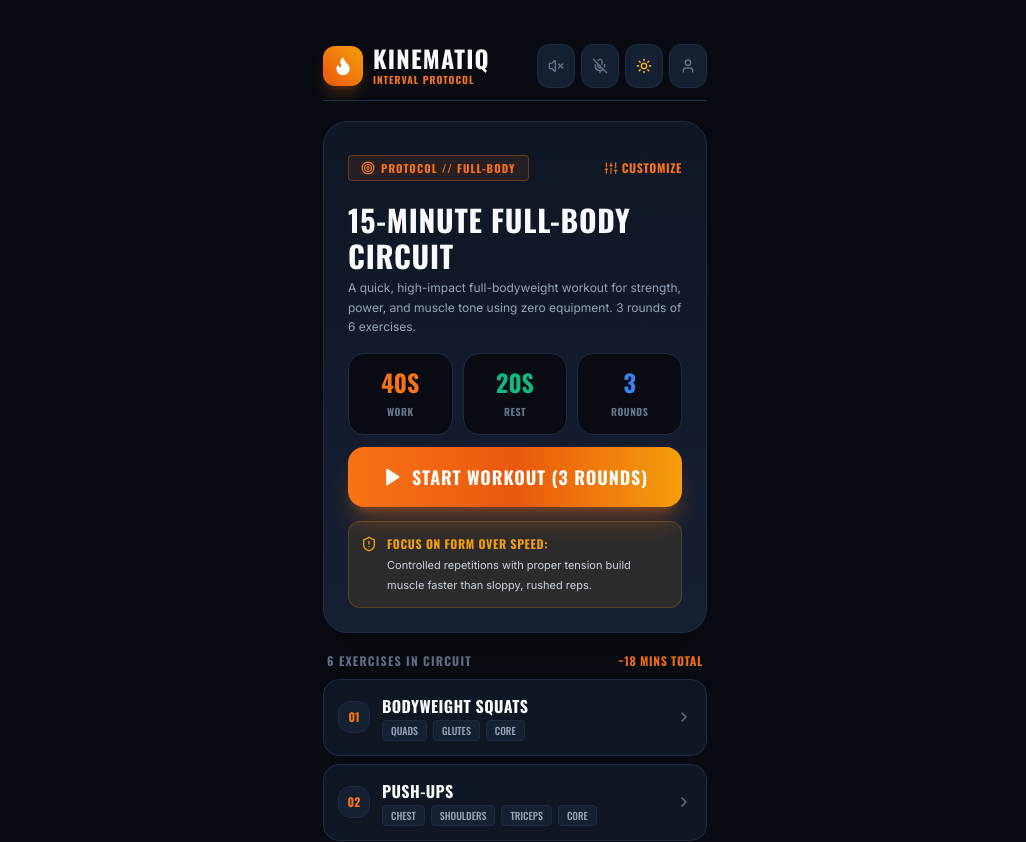
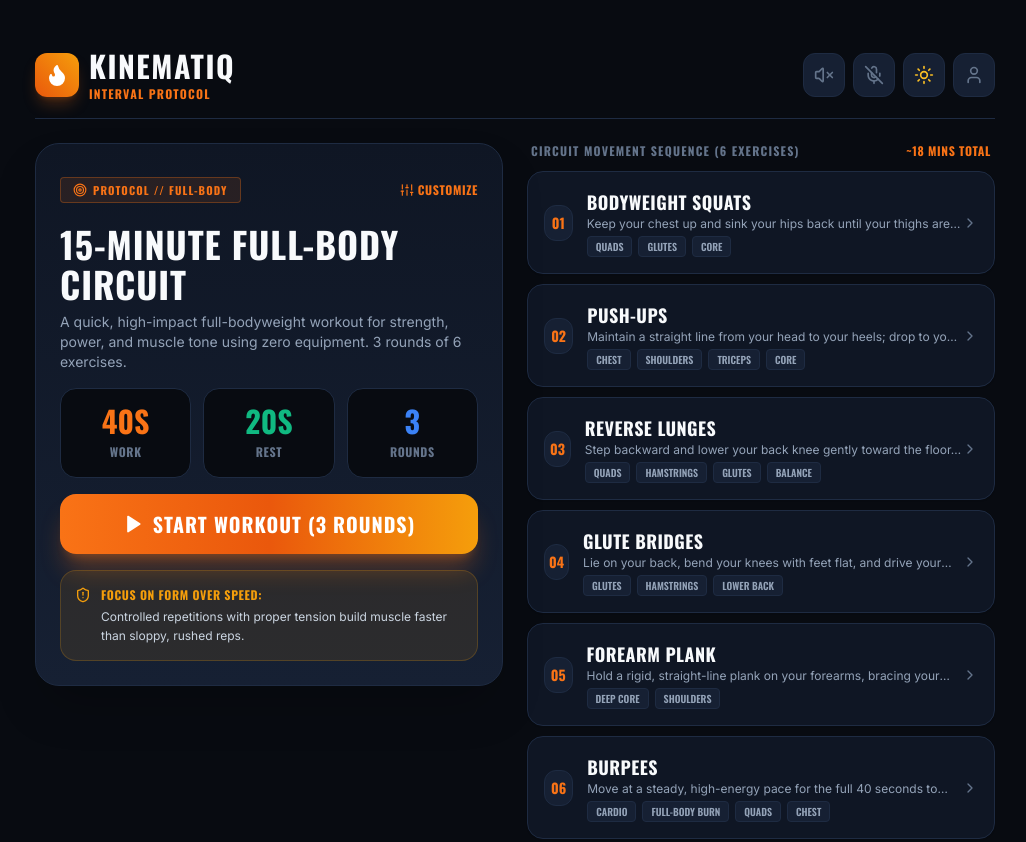
Before and after one commit to Aswin-2266/Kinematiq, a Next.js app: page / in a window 1280 px wide. Shown: the top 842 px of the page, without its empty margins (122-1148 px from the left). Built offline with nearby package versions, Linux system fonts and the light colour scheme.

Commit message:
feat: responsive widescreen desktop layout and split-screen workout timer

```diff
--- a/src/app/page.tsx
+++ b/src/app/page.tsx
@@ -18,8 +18,8 @@ import {
   Sliders,
   User as UserIcon,
   CheckCircle2,
-  Zap,
-  Target
+  Target,
+  Sparkles
 } from "lucide-react";
 import { DEFAULT_ROUTINE } from "@/data/defaultRoutine";
 import { WorkoutTimer } from "@/components/WorkoutTimer";
@@ -31,8 +31,8 @@ import { formatTime } from "@/lib/utils";
 
 export default function Home() {
   const [theme, setTheme] = useState<"dark" | "light">("dark");
-  const [soundEnabled, setSoundEnabled] = useState(false); // Default OFF as requested
-  const [voiceEnabled, setVoiceEnabled] = useState(false); // Default OFF as requested
+  const [soundEnabled, setSoundEnabled] = useState(false); // Default OFF
+  const [voiceEnabled, setVoiceEnabled] = useState(false); // Default OFF
   const [isWorkingOut, setIsWorkingOut] = useState(false);
   const [routine, setRoutine] = useState<Routine>(DEFAULT_ROUTINE);
   const [sessions, setSessions] = useState<WorkoutSession[]>([]);
@@ -94,25 +94,25 @@ export default function Home() {
   };
 
   return (
-    <div className="min-h-screen bg-[var(--bg-primary)] text-[var(--text-primary)] flex flex-col justify-between p-4 md:p-8 max-w-md mx-auto transition-colors duration-150 [scrollbar-gutter:stable]">
+    <div className="min-h-screen bg-[var(--bg-primary)] text-[var(--text-primary)] flex flex-col justify-between p-4 md:p-8 max-w-5xl mx-auto transition-colors duration-150 [scrollbar-gutter:stable]">
       {/* Tactical Top Bar */}
-      <header className="flex items-center justify-between py-3 border-b border-[var(--border-subtle)]">
+      <header className="flex items-center justify-between py-3 md:py-4 border-b border-[var(--border-subtle)]">
         <div className="flex items-center gap-2.5">
-          <div className="w-10 h-10 rounded-xl bg-gradient-to-tr from-orange-600 to-amber-500 flex items-center justify-center text-white shadow-lg shadow-orange-500/25">
-            <Flame className="w-5 h-5 fill-current" />
+          <div className="w-10 h-10 md:w-11 md:h-11 rounded-xl bg-gradient-to-tr from-orange-600 to-amber-500 flex items-center justify-center text-white shadow-lg shadow-orange-500/25">
+            <Flame className="w-5 h-5 md:w-6 md:h-6 fill-current" />
           </div>
           <div>
-            <h1 className="text-2xl font-display font-black tracking-wider uppercase text-[var(--text-primary)] leading-none">
+            <h1 className="text-2xl md:text-3xl font-display font-black tracking-wider uppercase text-[var(--text-primary)] leading-none">
               KINEMATIQ
             </h1>
-            <p className="text-[10px] font-display font-bold text-orange-500 tracking-widest uppercase mt-0.5">
+            <p className="text-[10px] md:text-xs font-display font-bold text-orange-500 tracking-widest uppercase mt-0.5">
               INTERVAL PROTOCOL
             </p>
           </div>
         </div>
 
         {/* Global Control Toggles */}
-        <div className="flex items-center gap-1.5">
+        <div className="flex items-center gap-2">
           {/* Sound Toggle (Default OFF) */}
           <button
             onClick={() => setSoundEnabled(!soundEnabled)}
@@ -124,7 +124,7 @@ export default function Home() {
             title={soundEnabled ? "Audio Sound: ON" : "Audio Sound: OFF (Tap to enable)"}
             aria-label="Toggle Sound"
           >
-            {soundEnabled ? <Volume2 className="w-4 h-4" /> : <VolumeX className="w-4 h-4" />}
+            {soundEnabled ? <Volume2 className="w-4 h-4 md:w-5 md:h-5" /> : <VolumeX className="w-4 h-4 md:w-5 md:h-5" />}
           </button>
 
           {/* Voice Coach Toggle (Default OFF) */}
@@ -138,7 +138,7 @@ export default function Home() {
             title={voiceEnabled ? "Voice Coach: ON" : "Voice Coach: OFF (Tap to enable)"}
             aria-label="Toggle Voice Coach"
           >
-            {voiceEnabled ? <Mic className="w-4 h-4" /> : <MicOff className="w-4 h-4" />}
+            {voiceEnabled ? <Mic className="w-4 h-4 md:w-5 md:h-5" /> : <MicOff className="w-4 h-4 md:w-5 md:h-5" />}
           </button>
 
           {/* Theme Switcher */}
@@ -148,7 +148,7 @@ export default function Home() {
             title={`Switch to ${theme === "dark" ? "Light" : "Dark"} Mode`}
             aria-label="Toggle Theme"
           >
-            {theme === "dark" ? <Sun className="w-4 h-4 text-amber-400" /> : <Moon className="w-4 h-4 text-slate-700" />}
+            {theme === "dark" ? <Sun className="w-4 h-4 md:w-5 md:h-5 text-amber-400" /> : <Moon className="w-4 h-4 md:w-5 md:h-5 text-slate-700" />}
           </button>
 
           {/* User Account / Profile */}
@@ -156,26 +156,31 @@ export default function Home() {
             onClick={() => setIsAuthOpen(true)}
             className={`p-2.5 rounded-xl border transition-all ${
               currentUser
-                ? "bg-gradient-to-tr from-orange-500 to-amber-500 text-white font-display font-bold text-xs"
+                ? "bg-gradient-to-tr from-orange-500 to-amber-500 text-white font-display font-bold text-xs md:text-sm px-3 flex items-center gap-1.5"
                 : "bg-[var(--bg-surface-elevated)] border-[var(--border-subtle)] text-[var(--text-primary)] hover:border-orange-500/40"
             }`}
             title={currentUser ? `Signed in as ${currentUser.name}` : "Sign In to sync with MongoDB"}
             aria-label="Account Settings"
           >
             {currentUser ? (
-              <span className="w-4 h-4 flex items-center justify-center font-black">
+              <>
+                <span className="w-4 h-4 md:w-5 md:h-5 flex items-center justify-center font-black">
                   {currentUser.name.charAt(0).toUpperCase()}
                 </span>
+                <span className="hidden md:inline font-display text-xs">{currentUser.name}</span>
+              </>
             ) : (
-              <UserIcon className="w-4 h-4 text-[var(--text-muted)]" />
+              <UserIcon className="w-4 h-4 md:w-5 md:h-5 text-[var(--text-muted)]" />
             )}
           </button>
         </div>
       </header>
 
-      {/* Main Content Area */}
-      <main className="flex-1 py-5 flex flex-col gap-5">
-        {/* Hero Circuit Card with Direct START Button */}
+      {/* Responsive Main Content: 1-col on Mobile, 2-col Widescreen on Laptop/Desktop */}
+      <main className="flex-1 py-6 grid grid-cols-1 md:grid-cols-12 gap-6 items-start">
+        {/* LEFT COLUMN: Hero Circuit Card & Workout History */}
+        <div className="md:col-span-6 flex flex-col gap-5">
+          {/* Hero Circuit Card */}
           <div className="relative overflow-hidden rounded-3xl bg-gradient-to-b from-[var(--bg-surface)] to-[var(--bg-surface-elevated)] border border-[var(--border-subtle)] p-6 shadow-2xl">
             {/* Tactical Badge & Customize Link */}
             <div className="flex items-center justify-between mb-3">
@@ -193,111 +198,68 @@ export default function Home() {
               </button>
             </div>
 
-          <h2 className="text-3xl font-display font-black tracking-wide text-[var(--text-primary)] mb-1 uppercase">
+            <h2 className="text-3xl md:text-4xl font-display font-black tracking-wide text-[var(--text-primary)] mb-2 uppercase">
               {routine.title}
             </h2>
 
-          <p className="text-xs text-[var(--text-secondary)] mb-4 leading-relaxed font-sans">
+            <p className="text-xs md:text-sm text-[var(--text-secondary)] mb-4 leading-relaxed font-sans">
               {routine.description}
             </p>
 
             {/* Quick Metrics Grid */}
-          <div className="grid grid-cols-3 gap-2.5 my-3">
-            <div className="p-3 rounded-2xl bg-[var(--bg-primary)] border border-[var(--border-subtle)] text-center">
-              <span className="block text-2xl font-display font-black text-orange-500">
+            <div className="grid grid-cols-3 gap-3 my-4">
+              <div className="p-3.5 rounded-2xl bg-[var(--bg-primary)] border border-[var(--border-subtle)] text-center">
+                <span className="block text-2xl md:text-3xl font-display font-black text-orange-500">
                   {routine.workDurationSeconds}S
                 </span>
-              <span className="text-[10px] font-display font-bold text-[var(--text-muted)] uppercase tracking-wider">
+                <span className="text-[10px] md:text-xs font-display font-bold text-[var(--text-muted)] uppercase tracking-wider">
                   WORK
                 </span>
               </div>
-            <div className="p-3 rounded-2xl bg-[var(--bg-primary)] border border-[var(--border-subtle)] text-center">
-              <span className="block text-2xl font-display font-black text-emerald-500">
+              <div className="p-3.5 rounded-2xl bg-[var(--bg-primary)] border border-[var(--border-subtle)] text-center">
+                <span className="block text-2xl md:text-3xl font-display font-black text-emerald-500">
                   {routine.restDurationSeconds}S
                 </span>
-              <span className="text-[10px] font-display font-bold text-[var(--text-muted)] uppercase tracking-wider">
+                <span className="text-[10px] md:text-xs font-display font-bold text-[var(--text-muted)] uppercase tracking-wider">
                   REST
                 </span>
               </div>
-            <div className="p-3 rounded-2xl bg-[var(--bg-primary)] border border-[var(--border-subtle)] text-center">
-              <span className="block text-2xl font-display font-black text-blue-500">
+              <div className="p-3.5 rounded-2xl bg-[var(--bg-primary)] border border-[var(--border-subtle)] text-center">
+                <span className="block text-2xl md:text-3xl font-display font-black text-blue-500">
                   {routine.totalRounds}
                 </span>
-              <span className="text-[10px] font-display font-bold text-[var(--text-muted)] uppercase tracking-wider">
+                <span className="text-[10px] md:text-xs font-display font-bold text-[var(--text-muted)] uppercase tracking-wider">
                   ROUNDS
                 </span>
               </div>
             </div>
 
-          {/* DIRECT START WORKOUT CTA INSIDE HERO CARD */}
+            {/* DIRECT START WORKOUT CTA */}
             <button
               onClick={() => setIsWorkingOut(true)}
-            className="w-full py-4 mt-2 px-6 rounded-2xl bg-gradient-to-r from-orange-500 via-orange-600 to-amber-500 text-white font-display font-black tracking-wider text-lg flex items-center justify-center gap-2.5 shadow-xl shadow-orange-500/30 active:scale-[0.98] transition-transform hover:brightness-105"
+              className="w-full py-4 mt-2 px-6 rounded-2xl bg-gradient-to-r from-orange-500 via-orange-600 to-amber-500 text-white font-display font-black tracking-wider text-lg md:text-xl flex items-center justify-center gap-2.5 shadow-xl shadow-orange-500/30 active:scale-[0.98] transition-transform hover:brightness-105"
             >
               <Play className="w-5 h-5 fill-current" />
               <span>START WORKOUT ({routine.totalRounds} ROUNDS)</span>
             </button>
 
             {/* Pro-Tip Quote */}
-          <div className="p-3 rounded-xl bg-amber-500/10 border border-amber-500/20 text-amber-500 text-xs leading-relaxed flex items-start gap-2.5 mt-3.5">
+            <div className="p-3.5 rounded-2xl bg-amber-500/10 border border-amber-500/20 text-amber-500 text-xs leading-relaxed flex items-start gap-2.5 mt-4">
               <ShieldAlert className="w-4 h-4 shrink-0 mt-0.5 text-amber-500" />
               <div>
                 <span className="font-display font-bold uppercase tracking-wider block mb-0.5">
                   FOCUS ON FORM OVER SPEED:
                 </span>
-              <span className="text-[11px] text-slate-300">
+                <span className="text-xs text-slate-300">
                   Controlled repetitions with proper tension build muscle faster than sloppy, rushed reps.
                 </span>
               </div>
             </div>
           </div>
 
-        {/* Exercises Preview List */}
-        <div className="flex flex-col gap-2.5">
-          <div className="flex items-center justify-between px-1">
-            <h3 className="text-xs font-display font-bold uppercase tracking-widest text-[var(--text-muted)]">
-              {routine.exercises.length} EXERCISES IN CIRCUIT
-            </h3>
-            <span className="text-xs font-display font-bold text-orange-500 tracking-wider">
-              ~{Math.round(((routine.workDurationSeconds + routine.restDurationSeconds) * routine.exercises.length * routine.totalRounds) / 60)} MINS TOTAL
-            </span>
-          </div>
-
-          <div className="flex flex-col gap-2">
-            {routine.exercises.map((ex, idx) => (
-              <div
-                key={ex.id}
-                className="flex items-center justify-between p-3.5 rounded-2xl bg-[var(--bg-surface)] border border-[var(--border-subtle)] hover:border-orange-500/30 transition-all"
-              >
-                <div className="flex items-center gap-3">
-                  <div className="w-8 h-8 rounded-xl bg-[var(--bg-surface-elevated)] border border-[var(--border-subtle)] flex items-center justify-center font-display font-bold text-xs text-orange-500">
-                    0{idx + 1}
-                  </div>
-                  <div>
-                    <h4 className="font-display font-bold text-base text-[var(--text-primary)] uppercase tracking-wide">
-                      {ex.name}
-                    </h4>
-                    <div className="flex items-center gap-1.5 flex-wrap mt-0.5">
-                      {ex.targetMuscles.map((muscle) => (
-                        <span
-                          key={muscle}
-                          className="text-[10px] font-display font-medium px-2 py-0.5 rounded bg-[var(--bg-surface-elevated)] text-[var(--text-secondary)] border border-[var(--border-subtle)] uppercase"
-                        >
-                          {muscle}
-                        </span>
-                      ))}
-                    </div>
-                  </div>
-                </div>
-                <ChevronRight className="w-4 h-4 text-[var(--text-muted)]" />
-              </div>
-            ))}
-          </div>
-        </div>
-
           {/* Previous Workouts / History Section */}
           {sessions.length > 0 && (
-          <div className="flex flex-col gap-2.5 pt-2">
+            <div className="flex flex-col gap-2.5">
               <div className="flex items-center justify-between px-1">
                 <h3 className="text-xs font-display font-bold uppercase tracking-widest text-[var(--text-muted)] flex items-center gap-1.5">
                   <History className="w-3.5 h-3.5" />
@@ -308,7 +270,7 @@ export default function Home() {
                 </span>
               </div>
 
-            <div className="flex flex-col gap-2">
+              <div className="grid grid-cols-1 gap-2">
                 {sessions.slice(0, 4).map((s) => (
                   <div
                     key={s.id}
@@ -342,11 +304,58 @@ export default function Home() {
               </div>
             </div>
           )}
+        </div>
+
+        {/* RIGHT COLUMN: 6 Exercises in Circuit */}
+        <div className="md:col-span-6 flex flex-col gap-3">
+          <div className="flex items-center justify-between px-1">
+            <h3 className="text-xs font-display font-bold uppercase tracking-widest text-[var(--text-muted)]">
+              CIRCUIT MOVEMENT SEQUENCE ({routine.exercises.length} EXERCISES)
+            </h3>
+            <span className="text-xs font-display font-bold text-orange-500 tracking-wider">
+              ~{Math.round(((routine.workDurationSeconds + routine.restDurationSeconds) * routine.exercises.length * routine.totalRounds) / 60)} MINS TOTAL
+            </span>
+          </div>
+
+          <div className="flex flex-col gap-2.5">
+            {routine.exercises.map((ex, idx) => (
+              <div
+                key={ex.id}
+                className="flex items-center justify-between p-4 rounded-2xl bg-[var(--bg-surface)] border border-[var(--border-subtle)] hover:border-orange-500/40 transition-all shadow-sm"
+              >
+                <div className="flex items-center gap-3.5">
+                  <div className="w-9 h-9 rounded-xl bg-[var(--bg-surface-elevated)] border border-[var(--border-subtle)] flex items-center justify-center font-display font-black text-sm text-orange-500">
+                    0{idx + 1}
+                  </div>
+                  <div>
+                    <h4 className="font-display font-bold text-base md:text-lg text-[var(--text-primary)] uppercase tracking-wide">
+                      {ex.name}
+                    </h4>
+                    <p className="text-xs text-[var(--text-secondary)] line-clamp-1 mb-1 font-sans">
+                      {ex.instructions}
+                    </p>
+                    <div className="flex items-center gap-1.5 flex-wrap">
+                      {ex.targetMuscles.map((muscle) => (
+                        <span
+                          key={muscle}
+                          className="text-[10px] font-display font-semibold px-2 py-0.5 rounded bg-[var(--bg-surface-elevated)] text-[var(--text-secondary)] border border-[var(--border-subtle)] uppercase"
+                        >
+                          {muscle}
+                        </span>
+                      ))}
+                    </div>
+                  </div>
+                </div>
+                <ChevronRight className="w-4 h-4 text-[var(--text-muted)] shrink-0" />
+              </div>
+            ))}
+          </div>
+        </div>
       </main>
 
       {/* Screen Wake Lock Footer Badge */}
-      <footer className="pt-2 pb-1 text-center">
-        <p className="text-[11px] text-[var(--text-muted)] flex items-center justify-center gap-1.5 font-sans">
+      <footer className="pt-4 pb-2 text-center border-t border-[var(--border-subtle)] mt-4">
+        <p className="text-xs text-[var(--text-muted)] flex items-center justify-center gap-1.5 font-sans">
           <Smartphone className="w-3.5 h-3.5 text-orange-500" />
           <span>Screen wake lock active: display remains awake during training</span>
         </p>
```
Also changed, not shown: src/components/WorkoutTimer.tsx (+91 -45 lines). Lines whose indentation alone changed are shown as unchanged.
